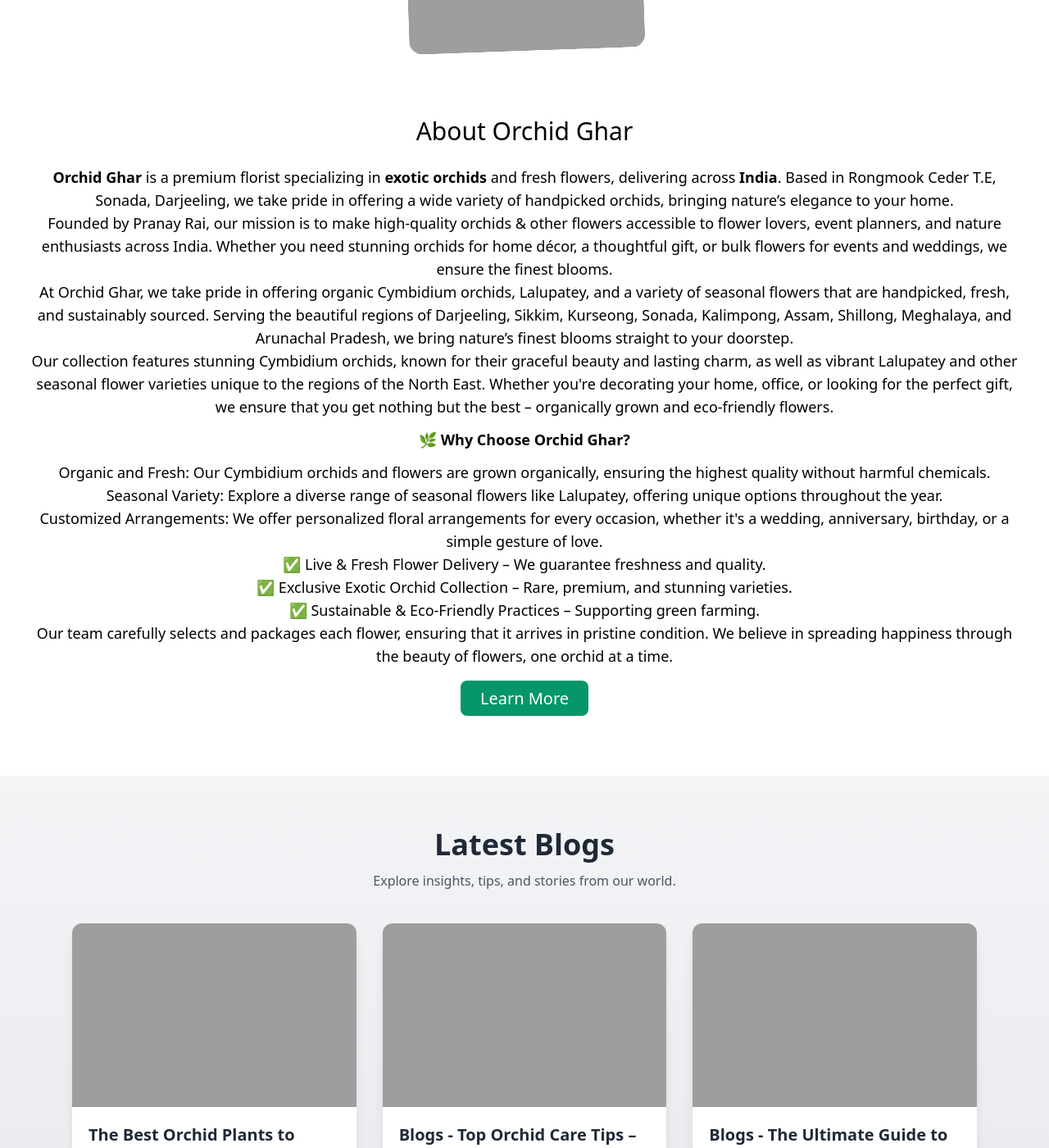
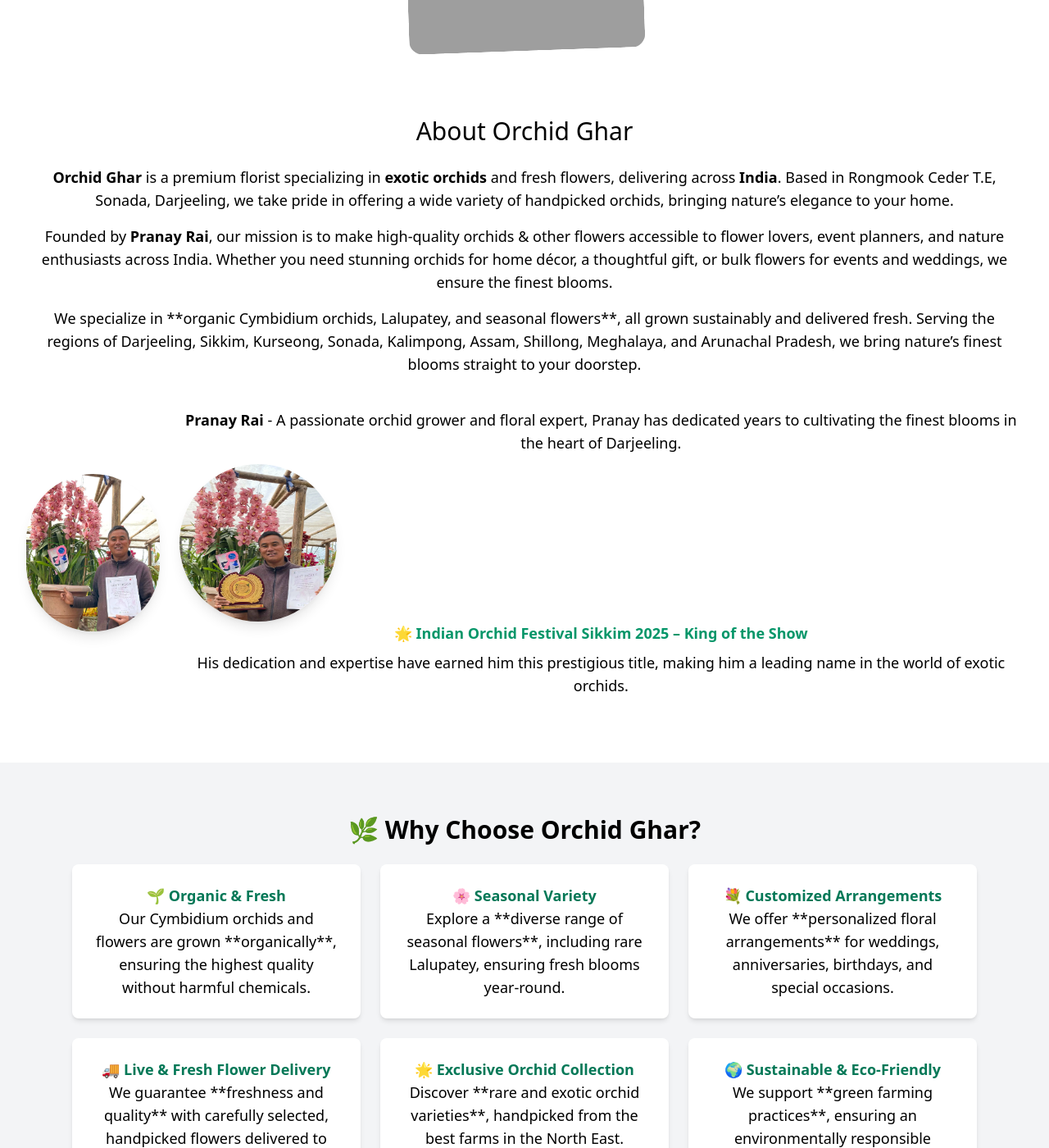
Before and after one commit to OrchidGhar/orchidghar.github.io, a Jekyll site: the page built from index.html, in a window 1280 px wide and 1400 px high, scrolled down 894 px. Shown: the whole window at 82% size. Built offline with Jekyll 4.4.1, drawn with Linux system fonts in a browser that asks for light colours; nearby versions of some CDN libraries; some of the changed text lies outside the part shown.

Commit message:
home page updated

```diff
--- a/index.html
+++ b/index.html
@@ -154,8 +154,8 @@ author: "Orchid Ghar"
     </div>
   </div>
 </div>
-<!-- About Us Section -->
-<section class="about bg-white text-center py-20">
+<!-- About Us & Owner Section -->
+<section class="about-owner bg-white text-center py-20">
   <div class="container mx-auto w-full max-w-7xl lg:px-8">
     <h2 class="text-3xl mb-6 animate__animated animate__fadeIn">
       About Orchid Ghar
@@ -166,44 +166,79 @@ author: "Orchid Ghar"
       <strong>India</strong>. Based in Rongmook Ceder T.E, Sonada, Darjeeling,
       we take pride in offering a wide variety of handpicked orchids,
       bringing nature’s elegance to your home.
-      <div>
-      Founded by Pranay Rai, our mission is to make high-quality orchids & other flowers
-      accessible to flower lovers, event planners, and nature enthusiasts
-      across India. Whether you need stunning orchids for home décor,
-      a thoughtful gift, or bulk flowers for events and weddings,
-      we ensure the finest blooms.
-    </div>
-    <div>
-      At Orchid Ghar, we take pride in offering organic Cymbidium orchids, Lalupatey, and a variety of seasonal flowers that are handpicked, fresh, and sustainably sourced. Serving the beautiful regions of Darjeeling, Sikkim, Kurseong, Sonada, Kalimpong, Assam, Shillong, Meghalaya, and Arunachal Pradesh, we bring nature’s finest blooms straight to your doorstep.
-    </div><div>Our collection features stunning Cymbidium orchids, known for their graceful beauty and lasting charm, as well as vibrant Lalupatey and other seasonal flower varieties unique to the regions of the North East. Whether you're decorating your home, office, or looking for the perfect gift, we ensure that you get nothing but the best – organically grown and eco-friendly flowers.
-    </div>
-    <div>
 
-      <div class="text-md my-3 font-semibold">🌿 Why Choose Orchid Ghar?  </div>
-      <div>
-Organic and Fresh: Our Cymbidium orchids and flowers are grown organically, ensuring the highest quality without harmful chemicals.
-</div><div>Seasonal Variety: Explore a diverse range of seasonal flowers like Lalupatey, offering unique options throughout the year.
-</div><div>Customized Arrangements: We offer personalized floral arrangements for every occasion, whether it's a wedding, anniversary, birthday, or a simple gesture of love.
+      <div class="mt-4">
+        Founded by <strong>Pranay Rai</strong>, our mission is to make high-quality orchids & other flowers
+        accessible to flower lovers, event planners, and nature enthusiasts
+        across India. Whether you need stunning orchids for home décor,
+        a thoughtful gift, or bulk flowers for events and weddings,
+        we ensure the finest blooms.
       </div>
-      <div>✅ Live & Fresh Flower Delivery – We guarantee freshness and quality.  </div>
-      <div>✅ Exclusive Exotic Orchid Collection – Rare, premium, and stunning varieties.  </div>
-      <div>✅ Sustainable & Eco-Friendly Practices – Supporting green farming.  </div>
-    </div>
-    <div>
-      Our team carefully selects and packages each flower, ensuring that it
-      arrives in pristine condition. We believe in spreading happiness
-      through the beauty of flowers, one orchid at a time.
+
+      <div class="mt-4">
+        We specialize in **organic Cymbidium orchids, Lalupatey, and seasonal flowers**, all grown sustainably and delivered fresh. Serving the regions of Darjeeling, Sikkim, Kurseong, Sonada, Kalimpong, Assam, Shillong, Meghalaya, and Arunachal Pradesh, we bring nature’s finest blooms straight to your doorstep.
       </div>
     </div>
-    <div class="mt-6">
-      <a
-        href="{{ site.baseurl }}/about"
-        class="mt-6 bg-green-600 text-white py-2 px-6 rounded-lg text-xl hover:bg-green-700 transition animate__animated animate__pulse animate__infinite"
-      >
-        Learn More
-      </a>
+
+    <!-- Owner Section -->
+    <div class="mt-10 flex flex-col items-center md:flex-row md:items-center md:justify-center">
+      <img
+        src="assets/images/pranay-rai.webp"
+        alt="Pranay Rai - Founder of Orchid Ghar"
+        class="w-48 h-48 rounded-full shadow-lg mb-4 md:mb-0 md:mr-6 animate__animated animate__zoomIn"
+      />
+      <div class="text-lg animate__animated animate__fadeInRight">
+        <p><strong>Pranay Rai</strong> - A passionate orchid grower and floral expert,
+        Pranay has dedicated years to cultivating the finest blooms in the heart of Darjeeling.</p>
+        <p class="mt-3 font-semibold text-green-600">
+          <img
+          src="assets/images/king-of-the-show.webp"
+          alt="Pranay Rai - King of the show"
+          class="w-48 h-48 rounded-full shadow-lg mb-4 md:mb-0 md:mr-6 animate__animated animate__zoomIn"
+        />
+          🌟 Indian Orchid Festival Sikkim 2025 – <strong>King of the Show</strong>
+        </p>
+        <p class="mt-2">His dedication and expertise have earned him this prestigious title,
+        making him a leading name in the world of exotic orchids.</p>
+      </div>
     </div>
   </div>
 </section>
+
+<!-- Why Choose Orchid Ghar Section -->
+<section class="why-choose bg-gray-100 text-center py-16">
+  <div class="container mx-auto w-full max-w-6xl px-6">
+    <h2 class="text-3xl mb-6 font-bold animate__animated animate__fadeInUp">
+      🌿 Why Choose Orchid Ghar?
+    </h2>
+    <div class="grid grid-cols-1 md:grid-cols-3 gap-6 text-lg animate__animated animate__fadeIn animate__delay-1s">
+      <div class="p-6 bg-white shadow-md rounded-lg">
+        <h3 class="font-semibold text-green-700">🌱 Organic & Fresh</h3>
+        <p>Our Cymbidium orchids and flowers are grown **organically**, ensuring the highest quality without harmful chemicals.</p>
+      </div>
+      <div class="p-6 bg-white shadow-md rounded-lg">
+        <h3 class="font-semibold text-green-700">🌸 Seasonal Variety</h3>
+        <p>Explore a **diverse range of seasonal flowers**, including rare Lalupatey, ensuring fresh blooms year-round.</p>
+      </div>
+      <div class="p-6 bg-white shadow-md rounded-lg">
+        <h3 class="font-semibold text-green-700">💐 Customized Arrangements</h3>
+        <p>We offer **personalized floral arrangements** for weddings, anniversaries, birthdays, and special occasions.</p>
+      </div>
+      <div class="p-6 bg-white shadow-md rounded-lg">
+        <h3 class="font-semibold text-green-700">🚚 Live & Fresh Flower Delivery</h3>
+        <p>We guarantee **freshness and quality** with carefully selected, handpicked flowers delivered to your doorstep.</p>
+      </div>
+      <div class="p-6 bg-white shadow-md rounded-lg">
+        <h3 class="font-semibold text-green-700">🌟 Exclusive Orchid Collection</h3>
+        <p>Discover **rare and exotic orchid varieties**, handpicked from the best farms in the North East.</p>
+      </div>
+      <div class="p-6 bg-white shadow-md rounded-lg">
+        <h3 class="font-semibold text-green-700">🌍 Sustainable & Eco-Friendly</h3>
+        <p>We support **green farming practices**, ensuring an environmentally responsible approach to floriculture.</p>
+      </div>
+    </div>
+  </div>
+</section>
+
 <!-- Blog Section -->
 {% include latestBlogs.html %}
```
Also changed, not shown: assets/images/king-of-the-show.webp (added), assets/images/pranay-rai.webp (added).
